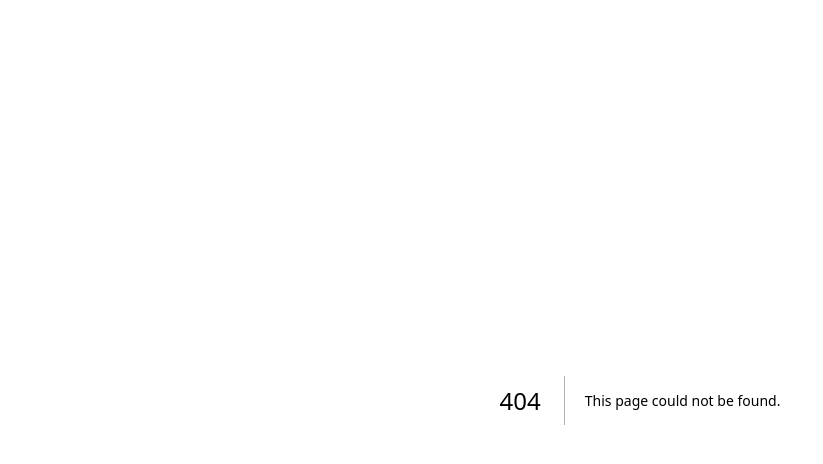
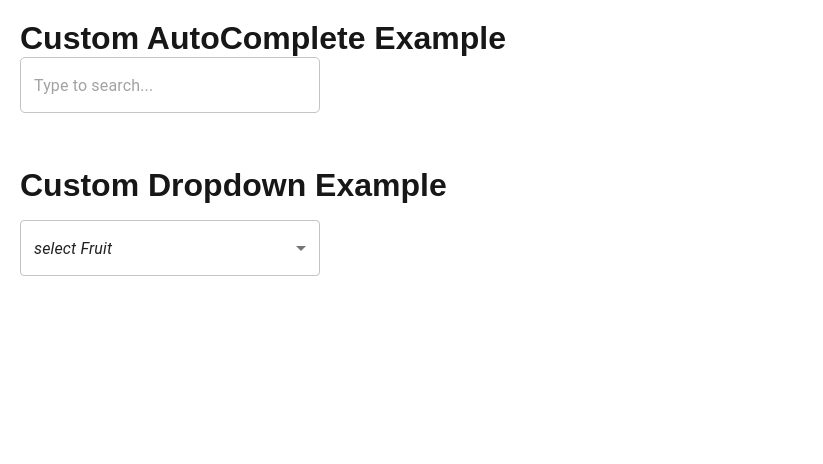
Before and after one commit to MdSaifHassan/Spider, a Next.js app: page /Home in a window 1280 px wide. Before the commit this address had no page. Shown: the top 464 px of the page, without its empty margins (0-823 px from the left). Built offline with nearby package versions, Linux system fonts and the light colour scheme.

Commit message:
Dropdwon and autocomplete

```diff
--- /dev/null
+++ b/src/Components/Autocomplete/CustumAutocomplete.js
@@ -0,0 +1,57 @@
+import React from "react";
+import { Autocomplete, TextField, Box } from "@mui/material";
+
+const CustomAutoComplete = ({
+  options = [],
+  label = "",
+  onChange = () => {},
+  value = null,
+  multiple = false,
+  disableCloseOnSelect = false,
+  isOptionEqualToValue = (option, value) => option === value,
+  getOptionLabel = (option) => option.label || option,
+  renderOption = (props, option) => (
+    <Box {...props} key={option.id || option}>
+      {option.label || option}
+    </Box>
+  ),
+  placeholder = "Type to search...",
+  fullWidth = true,
+  autocompleteSx = {},
+  textFieldSx = {},
+  textFieldProps = {},
+  variant = "outlined",
+  disableOverlay = false,
+  SideIcon=true ,
+}) => {
+  return (
+    <Autocomplete
+      freeSolo={SideIcon}
+      options={options}
+      value={value}
+      onChange={onChange}
+      multiple={multiple}
+      disableCloseOnSelect={disableCloseOnSelect}
+      isOptionEqualToValue={isOptionEqualToValue}
+      getOptionLabel={getOptionLabel}
+      renderOption={renderOption}
+      disablePortal={disableOverlay} // Disable overlay dropdown
+      renderInput={(params) => (
+        <TextField
+          {...params}
+          label={label}
+          placeholder={placeholder}
+          variant={variant}
+          sx={{ ...textFieldSx }}
+          {...textFieldProps}
+        />
+      )}
+      fullWidth={fullWidth}
+      sx={{
+        ...autocompleteSx, // Autocomplete styling
+      }}
+    />
+  );
+};
+
+export default CustomAutoComplete;
--- /dev/null
+++ b/src/Components/Autocomplete/option.js
@@ -0,0 +1,24 @@
+const options = [
+    { id: 1, label: "Option 1" },
+    { id: 2, label: "Option 2" },
+    { id: 3, label: "Option 3" },
+    { id: 4, label: "Option 4" },
+    { id: 5, label: "Option 5" },
+    { id: 6, label: "Option 6" },
+    { id: 7, label: "Option 7" },
+    { id: 8, label: "Option 8" },
+    { id: 9, label: "Option 9" },
+    { id: 10, label: "Option 10" },
+    { id: 11, label: "Option 11" },
+    { id: 12, label: "Option 12" },
+    { id: 13, label: "Option 13" },
+    { id: 14, label: "Option 14" },
+    { id: 15, label: "Option 15" },
+    { id: 16, label: "Option 16" },
+    { id: 17, label: "Option 17" },
+    { id: 18, label: "Option 18" },
+    { id: 19, label: "Option 19" },
+    { id: 20, label: "Option 20" },
+  ];
+
+  export default options;
--- /dev/null
+++ b/src/Components/Dropdwon/data.js
@@ -0,0 +1,6 @@
+export const fruitOptions = [
+    { value: 'apple', label: 'Apple' },
+    { value: 'banana', label: 'Banana' },
+    { value: 'cherry', label: 'Cherry' },
+    { value: 'date', label: 'Date' },
+  ];
--- a/src/Components/Dropdwon/dropdwon.js
+++ b/src/Components/Dropdwon/dropdwon.js
@@ -1,38 +1,82 @@
-import React from "react";
-import { TextField, MenuItem } from "@mui/material";
+import React from 'react';
+import { Select, MenuItem, FormControl, InputLabel } from '@mui/material';
+import PropTypes from 'prop-types';
 
-const ReusableInputField = ({ field, value, onChange }) => {
-  if (field.type === "dropdown") {
-    return (
-      <TextField
-        select
-        fullWidth
-        label={field.label}
+const CustomSelect = ({
+  label,
+  value,
+  onChange,
+  options,
+  fullWidth = true,
+  variant = 'outlined',
+  color = 'primary',
+  size = 'medium',
+  disabled = false,
+  error = false,
+  helperText = '',
+  sx = {},
+  placeholder = '',
+  ...selectProps
+}) => {
+  return (
+    <FormControl
+      fullWidth={fullWidth}
+      variant={variant}
+      color={color}
+      size={size}
+      disabled={disabled}
+      error={error}
+      sx={sx.formControl}
+    >
+      {label && <InputLabel>{label}</InputLabel>}
+      <Select
+        label={label}
         value={value}
         onChange={onChange}
-        variant="outlined"
-        margin="normal"
+        {...selectProps}
+        displayEmpty
+        renderValue={(selected) => {
+          if (!selected) {
+            return <em>{placeholder}</em>;
+          }
+          return selected;
+        }}
+        sx={sx.select}
       >
-        {field.options.map((option, index) => (
-          <MenuItem key={index} value={option.value}>
+        {options.map((option) => (
+          <MenuItem key={option.value} value={option.value} sx={sx.menuItem}>
             {option.label}
           </MenuItem>
         ))}
-      </TextField>
-    );
-  }
-
-  return (
-    <TextField
-      fullWidth
-      label={field.label}
-      type={field.type}
-      value={value}
-      onChange={onChange}
-      variant="outlined"
-      margin="normal"
-    />
+      </Select>
+      {helperText && (
+        <p style={{ color: error ? 'red' : 'grey', fontSize: '0.75rem', margin: '4px 14px 0' }}>
+          {helperText}
+        </p>
+      )}
+    </FormControl>
   );
 };
 
-export default ReusableInputField;
+CustomSelect.propTypes = {
+  label: PropTypes.string,
+  value: PropTypes.any.isRequired,
+  onChange: PropTypes.func.isRequired,
+  options: PropTypes.arrayOf(
+    PropTypes.shape({
+      value: PropTypes.any.isRequired,
+      label: PropTypes.node.isRequired,
+    })
+  ).isRequired,
+  fullWidth: PropTypes.bool,
+  variant: PropTypes.oneOf(['standard', 'outlined', 'filled']),
+  color: PropTypes.oneOf(['primary', 'secondary', 'error', 'info', 'success', 'warning']),
+  size: PropTypes.oneOf(['small', 'medium']),
+  disabled: PropTypes.bool,
+  error: PropTypes.bool,
+  helperText: PropTypes.string,
+  sx: PropTypes.object,
+  placeholder: PropTypes.string,
+};
+
+export default CustomSelect;
--- /dev/null
+++ b/src/app/Home/page.js
@@ -0,0 +1,68 @@
+import CustomAutoComplete from "@/Components/Autocomplete/CustumAutocomplete";
+import options from "@/Components/Autocomplete/option";
+import { fruitOptions } from "@/Components/Dropdwon/data";
+import CustomSelect from "@/Components/Dropdwon/dropdwon";
+import React, { useState } from "react";
+
+export default function HomePage() {
+  const [selectedOption, setSelectedOption] = useState(null);
+
+  const handleChange = (event, value) => {
+    setSelectedOption(value);
+  };
+  const [fruit, setFruit] = useState('');
+  const [error, setError] = useState(false);
+
+  const handleChangeDrodwon = (event) => {
+    setFruit(event.target.value);
+    setError(event.target.value === '');
+  };
+  return (
+    <div style={{ padding: 20 }}>
+      <h1>Custom AutoComplete Example</h1>
+      <CustomAutoComplete
+        options={options}
+        // label="Choose an Option"
+        value={selectedOption}
+        onChange={handleChange}
+        variant="outlined"
+        autocompleteSx={{
+          width: "300px",
+        }}
+        textFieldSx={{
+          "& .MuiOutlinedInput-root": {
+            borderRadius: "5px",
+            "&.Mui-focused fieldset": {
+              borderColor: "purple",
+            },
+          },
+        }}
+      />
+      <br />
+      <br />
+      <br />
+      <h1>
+      Custom Dropdown Example
+      </h1>
+      <CustomSelect
+        // label="Fruit"
+        placeholder="select Fruit"
+        value={fruit}
+        onChange={handleChangeDrodwon}
+        options={fruitOptions}
+        variant="outlined"
+        color="secondary"
+        size="medium"
+        disabled={false}
+        error={error}
+        helperText={error ? 'Please select a fruit' : ''}
+        sx={{
+          formControl: { marginTop: '16px',width:"300px" },
+          select: { backgroundColor: '#fff' },
+          menuItem: { fontSize: '1rem' },
+        }}
+
+      />
+    </div>
+  );
+}
```
